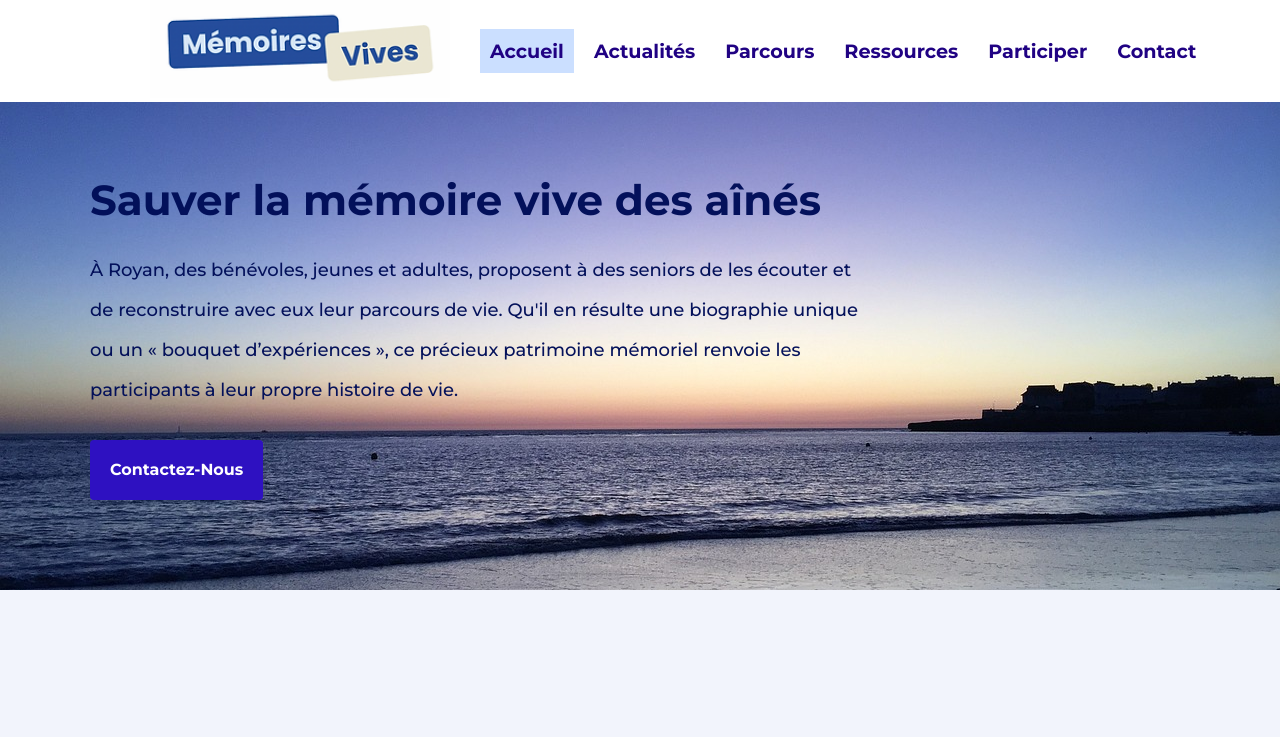
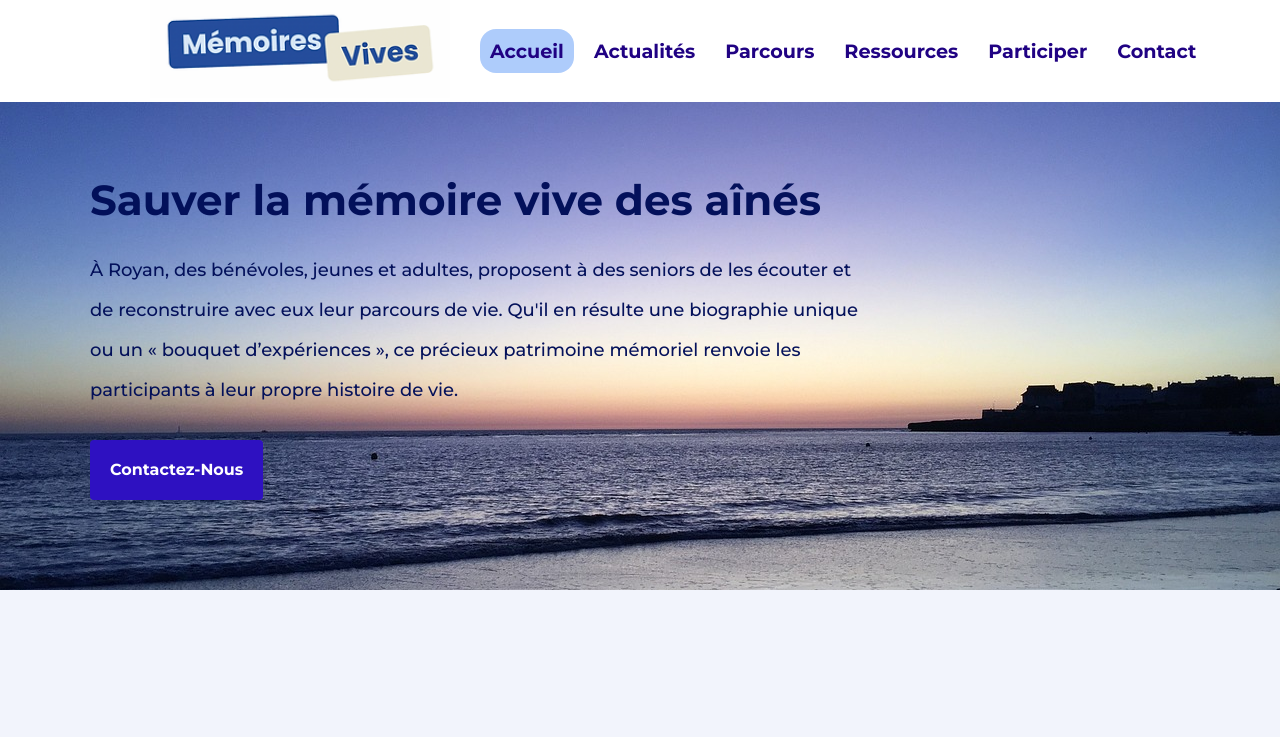
Before and after one commit to dreanx/M-moires-Vives, a plain HTML site: page index.html in a window 1280 px wide. In both pictures the pointer is over the link "Accueil". Shown: the top 737 px of the page. Drawn offline with Linux system fonts and the light colour scheme.

Commit message:
stuffies

```diff
--- a/styles.css
+++ b/styles.css
@@ -42,11 +42,13 @@ body {
   color: #200283;
   text-decoration: none;
   padding: 10px;
+  border-radius: 16px;
   transition: background-color 0.6s ease;
 }
 
 .navbar nav ul li a:hover {
-  background-color: #cbdfff;
+  background-color: #77a9f997;
+  border-radius: 16px;
   padding: 10px;
 }
 
@@ -88,7 +90,7 @@ body {
 }
 
 .button:hover {
-  background-color: #eee;
+  background-color: #3718ff8a;
 }
 
 .content-section {
```
